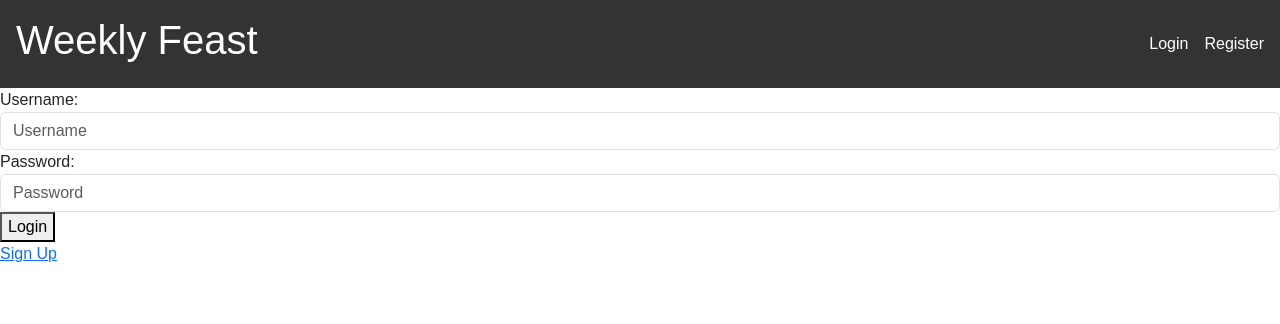
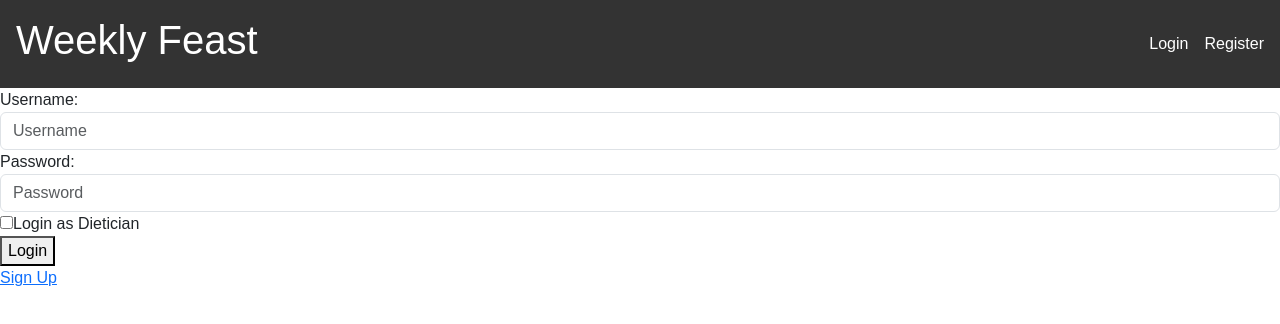
Before and after one commit to IsaacMardy/mealApp, a React (Create React App) app in the folder mealApp/: page / in a window 1280 px wide. Shown: the top 324 px of the page. Built offline with nearby package versions, Linux system fonts and the light colour scheme; the HTML template or start-up script is replaced by a standard one.

Commit message:
Update Login.js - added dietician login dialog

```diff
--- a/mealApp/src/Components/Login.js
+++ b/mealApp/src/Components/Login.js
@@ -7,10 +7,13 @@ function Login() {
 
   const [userID, setUserID] = useState("");
   const [password, setPassword] = useState("");
+  const [isDietician, setIsDietician] = useState(false);
+
 
   const handleLogin = (event) => {
     event.preventDefault()
-    checkLogin(userID,password);
+    const loginData = { userID, password, dietician: isDietician };
+    checkLogin(loginData);
   }
 
   // deleted this: <button class="btn" type="submit">Submit</button>
@@ -22,6 +25,17 @@ function Login() {
             <label for="Password">Password:</label>
             <input type="text" id="password" name="password" placeholder="Password" class="form-control" value={password} onChange={(e)=>setPassword(e.target.value)}></input>
 
+            {/* Dietician Login Toggle */}
+                  <div>
+                    <label>
+                      <input
+                        type="checkbox"
+                        checked={isDietician}
+                        onChange={(e) => setIsDietician(e.target.checked)}
+                      />
+                      Login as Dietician
+                    </label>
+                  </div>
 
             <button type = "button"
             onClick={(event) => {  handleLogin(event, userID, password)}}>
```
